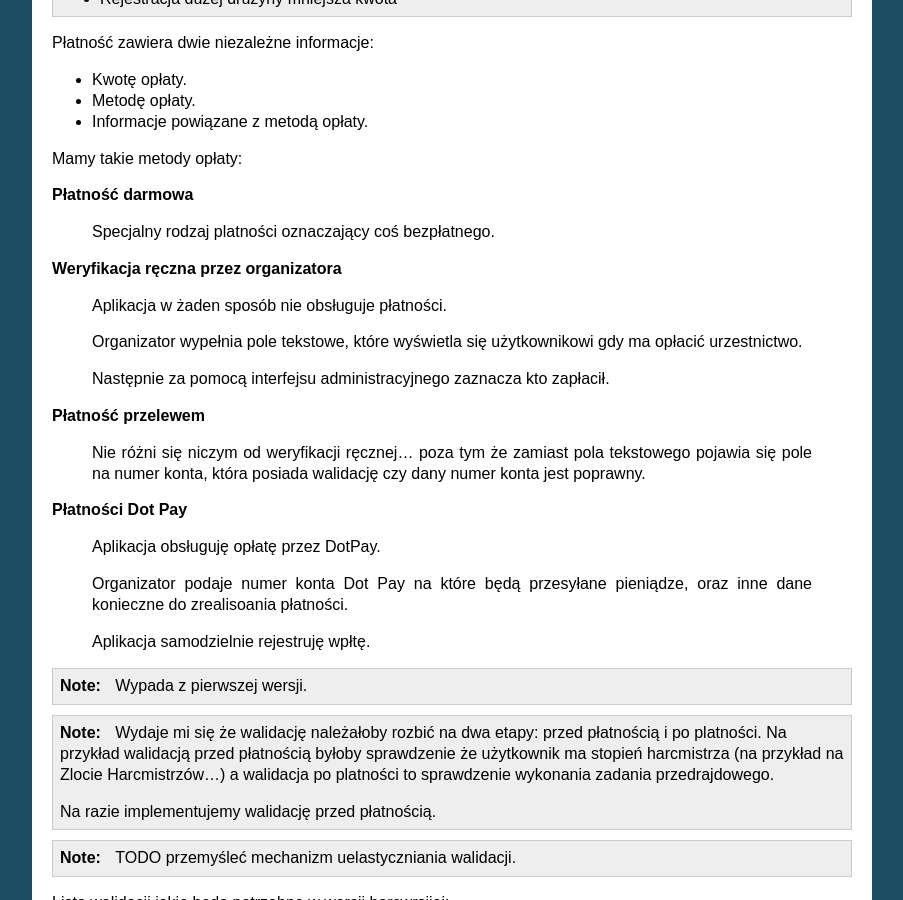
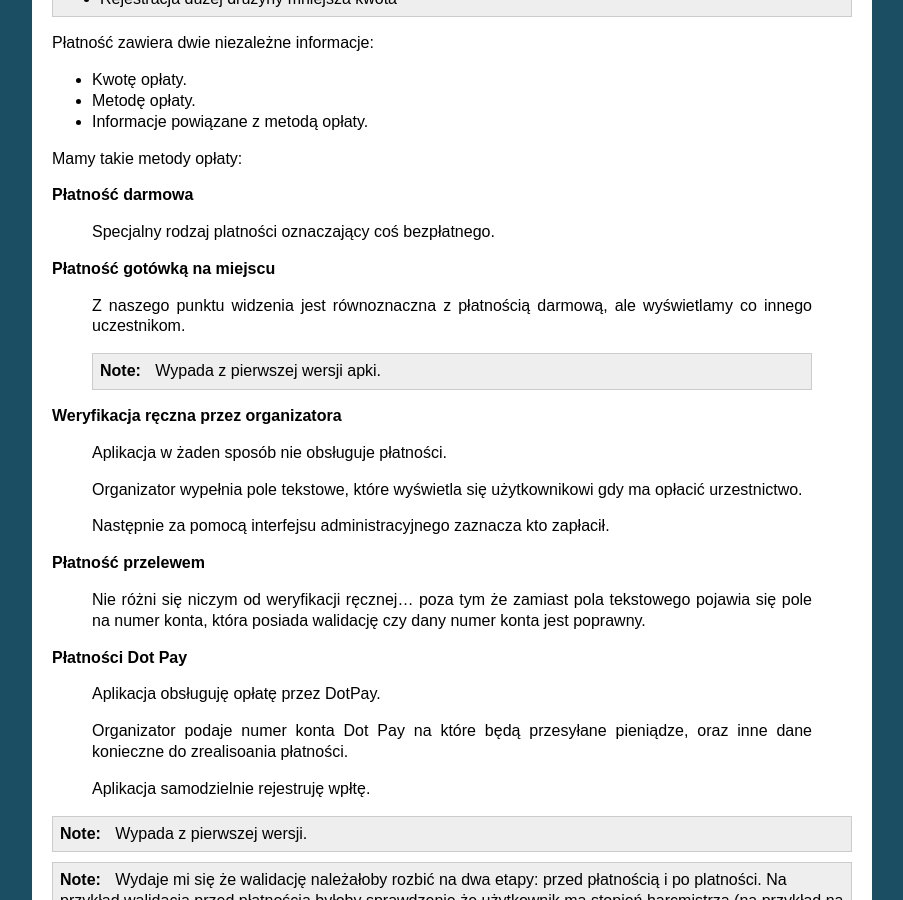
Before and after one commit to wnt-zhp/drigan, a Sphinx documentation site: the page built from docs/design/spec10.rst, in a window 1280 px wide and 900 px high, scrolled down 3677 px. Shown: the whole window, without its empty margins (198-1101 px from the left). Built offline with Sphinx 7.4.7, drawn with Linux system fonts in a browser that asks for light colours.

Commit message:
Closes: REJCEN-36

```diff
--- a/docs/design/spec10.rst
+++ b/docs/design/spec10.rst
@@ -251,6 +251,15 @@ Mamy takie metody opłaty:
 **Płatność darmowa**
 
   Specjalny rodzaj platności oznaczający coś bezpłatnego.
+
+**Płatność gotówką na miejscu**
+
+  Z naszego punktu widzenia jest równoznaczna z płatnością darmową, ale
+  wyświetlamy co innego uczestnikom.
+
+  .. note::
+
+        Wypada z pierwszej wersji apki.
 
 **Weryfikacja ręczna przez organizatora**
 
```
